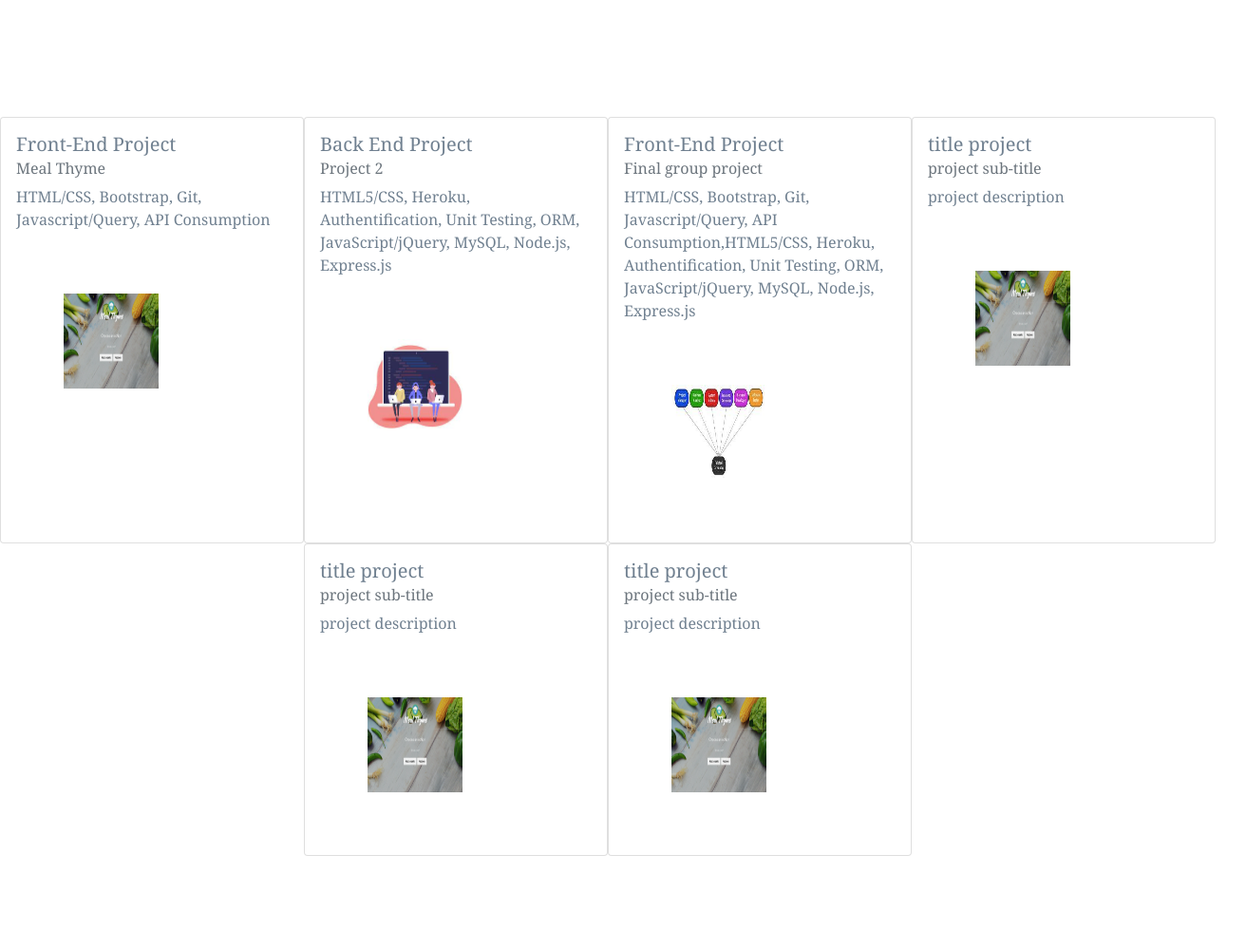
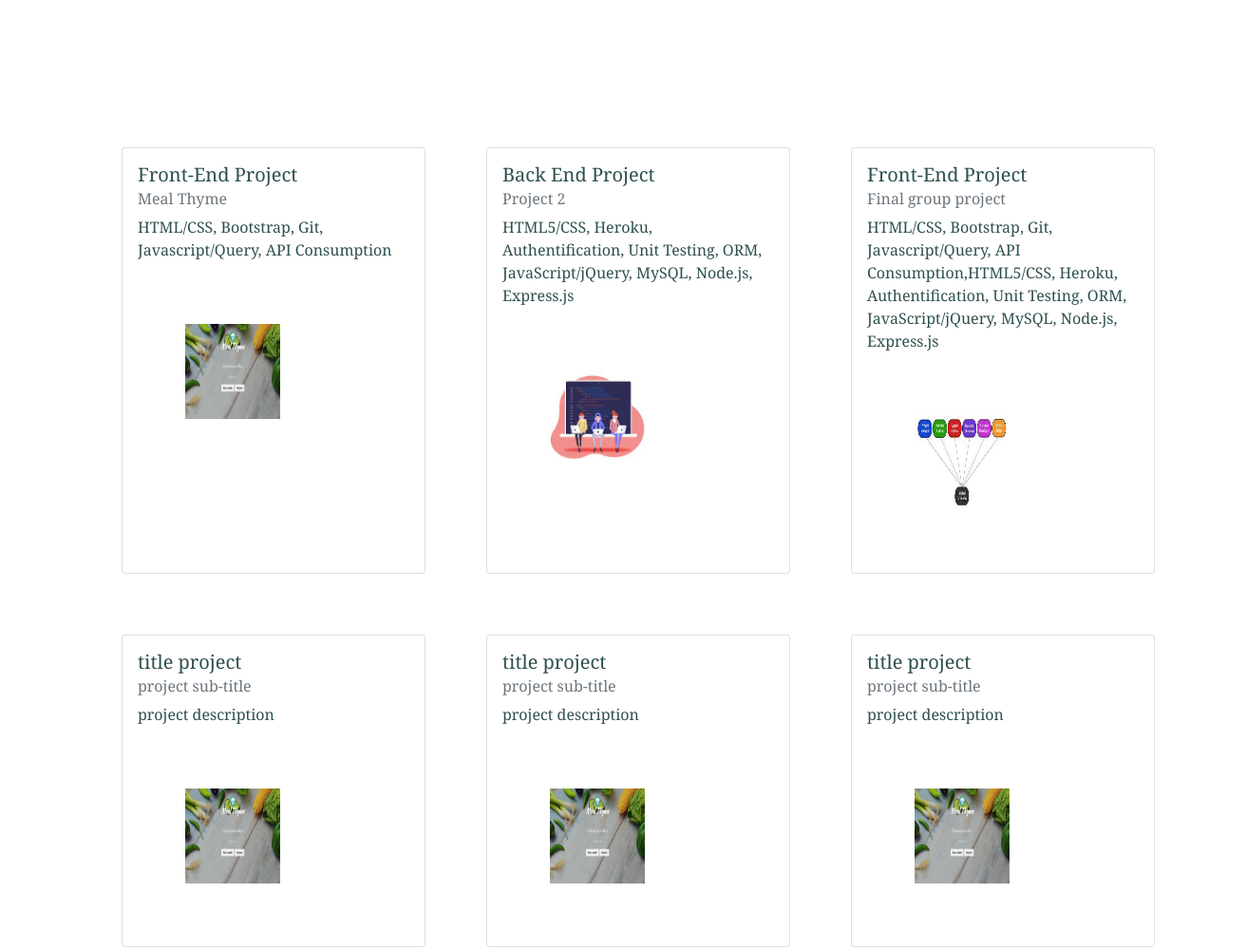
Before and after one commit to sazzopardi/Portfolio, a plain HTML site: page index.html in a window 1280 px wide. Shown: the part 1860-2860 px from the top of the page at 95% size, 1312 px wide, since content can reach past the window. Before the commit the page ends 2761 px from the top, so only its background shows below. Drawn offline with nearby package versions, Linux system fonts and the light colour scheme.

Commit message:
adding cards and more projects

```diff
--- a/assets/css/style.css
+++ b/assets/css/style.css
@@ -91,22 +91,32 @@ footer a {
 
 .projects {
   width: 100%;
-  margin: 0 auto;
   display: flex;
   flex-wrap: wrap;
-  justify-content: space-around;
+  align-content: space-between;
+  margin: 2rem;
 }
 
 .project {
-  margin: 20px;
-  flex: 1;
-  background: #9c9a9b;
   color: #2f4f4f;
 }
+/*.project-info {
+  padding: 25px;
+  line-height: 1;
+}
 
-.project img {
-  width: 100%;
+.project-info h3 {
+  font-size: 30px;
+  margin-bottom: 15px;
+  text-align: center;
+  font-style: italic;
 }
+
+.project-info p {
+  font-size: 17px;
+  text-align: center;
+} */
+
 .zoom {
   padding: 50px;
   transition: transform 0.2s;
@@ -121,7 +131,7 @@ footer a {
   transform: scale(1.5);
 }
 
-.project-info {
+.info {
   padding: 25px;
   line-height: 1;
 }
--- a/index.html
+++ b/index.html
@@ -140,8 +140,8 @@
 
         </section>
         </container> -->
-        <div class="card" style="width: 20rem;">
-            <div class="card-body">
+        <div class="card projects" style="width: 20rem;">
+            <div class="card-body project">
               <h5 class="card-title">Front-End Project</h5>
               <h6 class="card-subtitle mb-2 text-muted">Meal Thyme </h6>
               <p class="card-text"> HTML/CSS, Bootstrap, Git, Javascript/Query, API Consumption</p>
@@ -152,8 +152,8 @@
             </div>
           </div>
           <!-- PROJECT 2-->
-           <div class="card" style="width: 20rem;">
-            <div class="card-body">
+           <div class="card projects" style="width: 20rem;">
+            <div class="card-body project">
               <h5 class="card-title">Back End Project</h5>
               <h6 class="card-subtitle mb-2 text-muted">Project 2</h6>
               <p class="card-text"> HTML5/CSS, Heroku, Authentification, Unit Testing, ORM,
@@ -165,8 +165,8 @@
           </div>
           <!-- PROJECT 3-->
 
-          <div class="card" style="width: 20rem;">
-            <div class="card-body">
+          <div class="card projects" style="width: 20rem;">
+            <div class="card-body project">
               <h5 class="card-title">Front-End Project</h5>
               <h6 class="card-subtitle mb-2 text-muted">Final group project</h6>
               <p class="card-text"> HTML/CSS, Bootstrap, Git, Javascript/Query, API Consumption,HTML5/CSS, Heroku, Authentification, Unit Testing, ORM,
@@ -178,7 +178,7 @@
             </div>
           </div>
           <!-- PROJECT 4 -->
-          <div class="card" style="width: 20rem;">
+          <div class="card projects project" style="width: 20rem;">
             <div class="card-body">
               <h5 class="card-title">title project</h5>
               <h6 class="card-subtitle mb-2 text-muted"> project sub-title </h6>
@@ -192,13 +192,13 @@
 
           <!-- PROJECT 5-->
 
-          <div class="card" style="width: 20rem;">
+          <div class="card projects project" style="width: 20rem;">
             <div class="card-body">
               <h5 class="card-title">title project</h5>
               <h6 class="card-subtitle mb-2 text-muted"> project sub-title </h6>
               <p class="card-text"> project description</p>
               <a href="//" target="_blank">
-              <img src="assets/images/projectone.png" class="zoom" alt="computer open and on with visible webpage">
+              <img src="assets/images/projectone.png" class="zoom"  alt="computer open and on with visible webpage">
                     </a>
 
             </div>
@@ -206,7 +206,7 @@
 
           <!-- PROJECT 6-->
 
-          <div class="card" style="width: 20rem;">
+          <div class="card projects project" style="width: 20rem;">
             <div class="card-body">
               <h5 class="card-title">title project</h5>
               <h6 class="card-subtitle mb-2 text-muted"> project sub-title </h6>
@@ -247,7 +247,7 @@
 
         <!--footer
         <footer>
-          <h2>Work and study leads to growth.</h2>
+          <h2>ADD ACTIVE LINKS HERE, instagram, facebook, linkedin.</h2>
         </footer>
         <!--END FOOTER
         <!--add anchors on the footer to take the visitor to different areas on mypage?-->
```
